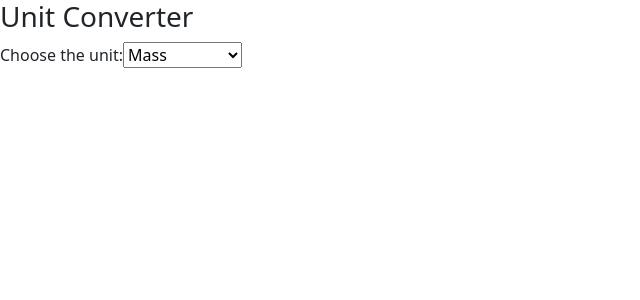
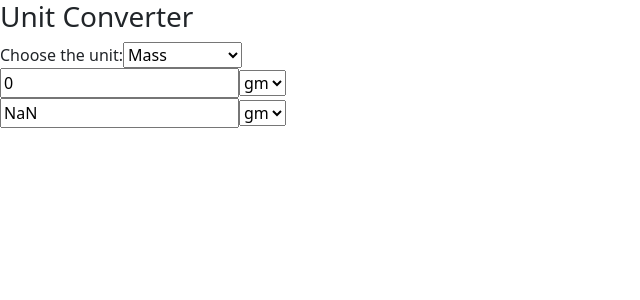
Before and after one commit to 111girish/Unit-converter, a React (Vite) app in the folder Unit converter/: page / in a window 1280 px wide. Shown: the top 300 px of the page, without its empty margins (0-640 px from the left). Built offline with nearby package versions, Linux system fonts and the light colour scheme.

Commit message:
Did a bit of change

```diff
--- a/Unit converter/src/components/Converter.jsx
+++ b/Unit converter/src/components/Converter.jsx
@@ -1,19 +1,97 @@
-import { lengthConversion } from "../logic/length";
+import { convertLength, lengthConversion } from "../logic/length";
+import { massConversion, convertMass } from "../logic/mass";
+import { timeConversion, convertTime } from "../logic/time";
+import { convertTemp } from "../logic/temperature";
+import { useEffect, useState } from "react";
 
-function Converter() {
-  const keys = Object.keys(lengthConversion);
+function Converter({ conversion }) {
+  const [userValue, setUserValue] = useState(0);
+  const [fromConvert, setFromConvert] = useState("c");
+  const [toConvert, setToConvert] = useState("f");
 
-  return(
+  useEffect(() => {
+      setFromConvert('');
+      setToConvert('');
+  }, [conversion])
+
+
+  let keys;
+  let result;
+  if (conversion == "length") {
+    keys = Object.keys(lengthConversion);
+    result = convertLength(userValue, fromConvert, toConvert);
+  } else if (conversion == "mass") {
+    keys = Object.keys(massConversion);
+    result = convertMass(userValue, fromConvert, toConvert);
+  } else if (conversion == "time") {
+    keys = Object.keys(timeConversion);
+    result = convertTime(userValue, fromConvert, toConvert);
+  } else if (conversion == "temperature") {
+    result = fromConvert && toConvert ? convertTemp(userValue, fromConvert, toConvert): 0;
+  }
+  return (
     <>
-      <select>
-      {keys.map((key) => (
-        <option value={key}>key</option>
-      ))}
-      </select>
+      <div>
+        <input
+          value={userValue}
+          onChange={(e) => {
+            setUserValue(parseFloat(e.target.value) || 0);
+          }}
+        ></input>
+        {conversion != "temperature" && (
+          <select
+            value={fromConvert}
+            onChange={(e) => {
+              setFromConvert(e.target.value);
+            }}
+          >
+            {keys.map((key) => (
+              <option value={key}>{key}</option>
+            ))}
+          </select>
+        )}
+        {conversion == "temperature" && (
+          <select
+            value={fromConvert}
+            onChange={(e) => {
+              setFromConvert(e.target.value);
+            }}
+          >
+            <option value="c">c</option>
+            <option value="f">f</option>
+            <option value="k">k</option>
+          </select>
+        )}
+      </div>
+      <div>
+        <input readOnly value={result}></input>
+        {conversion != "temperature" && (
+          <select
+            value={toConvert}
+            onChange={(e) => {
+              setToConvert(e.target.value);
+            }}
+          >
+            {keys.map((key) => (
+              <option value={key}>{key}</option>
+            ))}
+          </select>
+        )}
+        {conversion == "temperature" && (
+          <select
+            value={toConvert}
+            onChange={(e) => {
+              setToConvert(e.target.value);
+            }}
+          >
+            <option value="c">c</option>
+            <option value="f">f</option>
+            <option value="k">k</option>
+          </select>
+        )}
+      </div>
     </>
-
   );
-
 }
 
-export default Converter
+export default Converter;
--- a/Unit converter/src/components/UnitConverter.jsx
+++ b/Unit converter/src/components/UnitConverter.jsx
@@ -1,6 +1,6 @@
 import "./UnitConverter.css";
 import { useState } from "react";
-import LengthConverter from "./LengthConverter";
+import Converter from "./Converter";
 
 function UnitConverter() {
   const [conversion, setConversion] = useState('mass');
@@ -20,10 +20,7 @@ function UnitConverter() {
         </select>
       </div>
 
-      {conversion == 'length' &&
-        <LengthConverter />
-      }
-
+      <Converter conversion={conversion} />
     </div>
   );
 }
--- a/Unit converter/src/logic/mass.js
+++ b/Unit converter/src/logic/mass.js
@@ -1,11 +1,11 @@
 
-const massConversion = {
+export const massConversion = {
   gm: 1,
   kg: 1000,
   mg: 0.001,
 }
 
-export function converMass(number, from, to){
+export function convertMass(number, from, to){
   const gram = number * massConversion[from];
   const result = gram / massConversion[to];
   return result;
--- a/Unit converter/src/logic/temperature.js
+++ b/Unit converter/src/logic/temperature.js
@@ -29,17 +29,21 @@
 //   result = (n- 273.15) * 9/5 + 32;
 // }
 
-const temperatureConversion = {
-  ctof: (n) => ((n * 9/5) + 32),
-  ftoc: (n) => ((n - 32) * 5/9),
-  ktoc: (n) => (n - 273.15),
-  ctok: (n) => (n + 273.15),
-  ftok: (n) => ((n - 32) * 5/9 + 273.15),
-  ktof: (n) => ((n- 273.15) * 9/5 + 32),
-}
+export const temperatureConversion = {
+  ctof: (n) => (n * 9) / 5 + 32,
+  ftoc: (n) => ((n - 32) * 5) / 9,
+  ktoc: (n) => n - 273.15,
+  ctok: (n) => n + 273.15,
+  ftok: (n) => ((n - 32) * 5) / 9 + 273.15,
+  ktof: (n) => ((n - 273.15) * 9) / 5 + 32,
+  ctoc: (n) => n,
+  ftof: (n) => n,
+  ktok: (n) => n,
 
-export function converTemp(number, from, to){
+};
+
+export function convertTemp(number, from, to) {
   const conversion = `${from}to${to}`;
-  const result = temperatureConversion[conversion](number);
+  const result = from && to ? temperatureConversion[conversion](number) : 0;
   return result;
 }
--- a/Unit converter/src/logic/time.js
+++ b/Unit converter/src/logic/time.js
@@ -1,4 +1,4 @@
-const timeConversion = {
+export const timeConversion = {
   hour: 3600,
   minute: 60,
   sec: 1,
```
